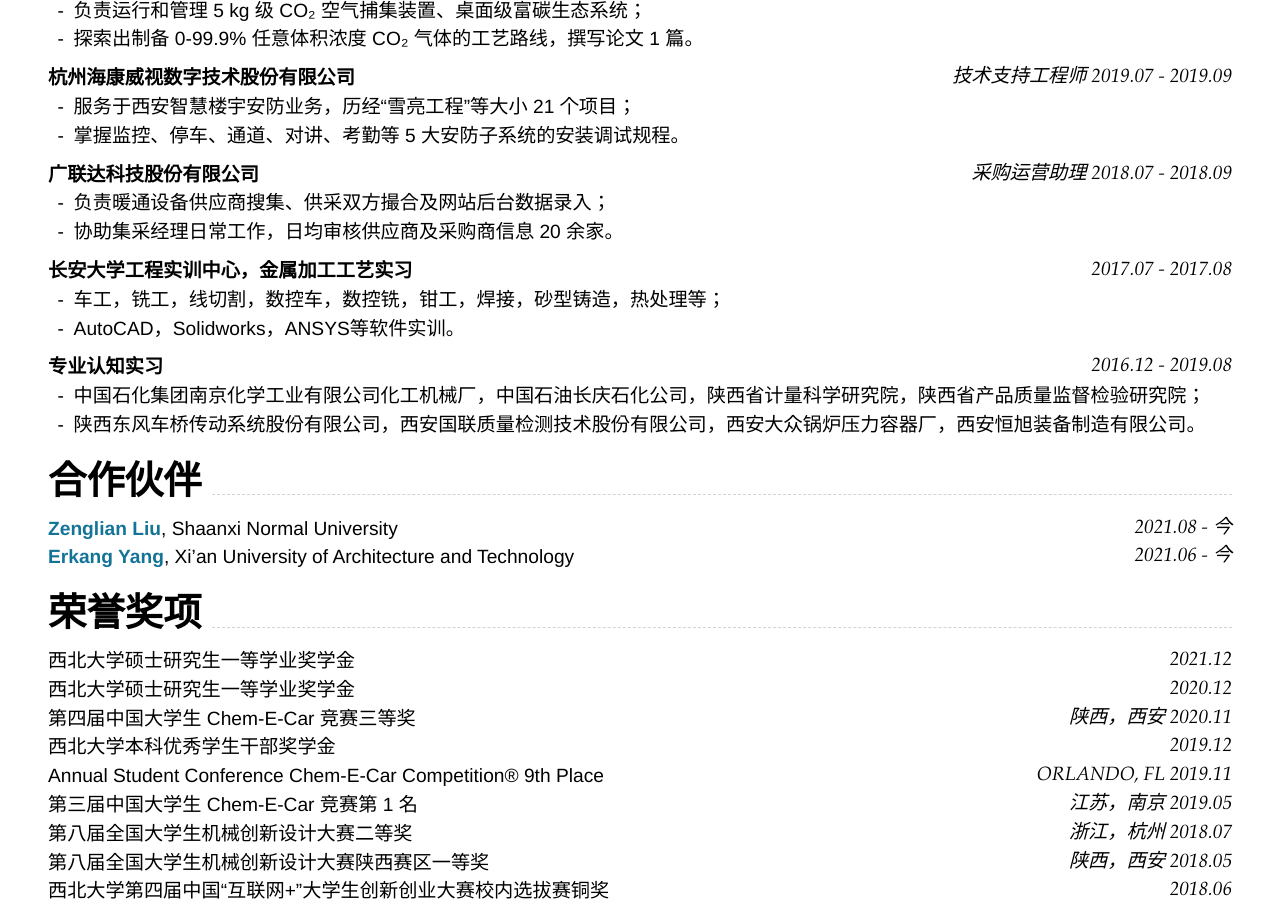
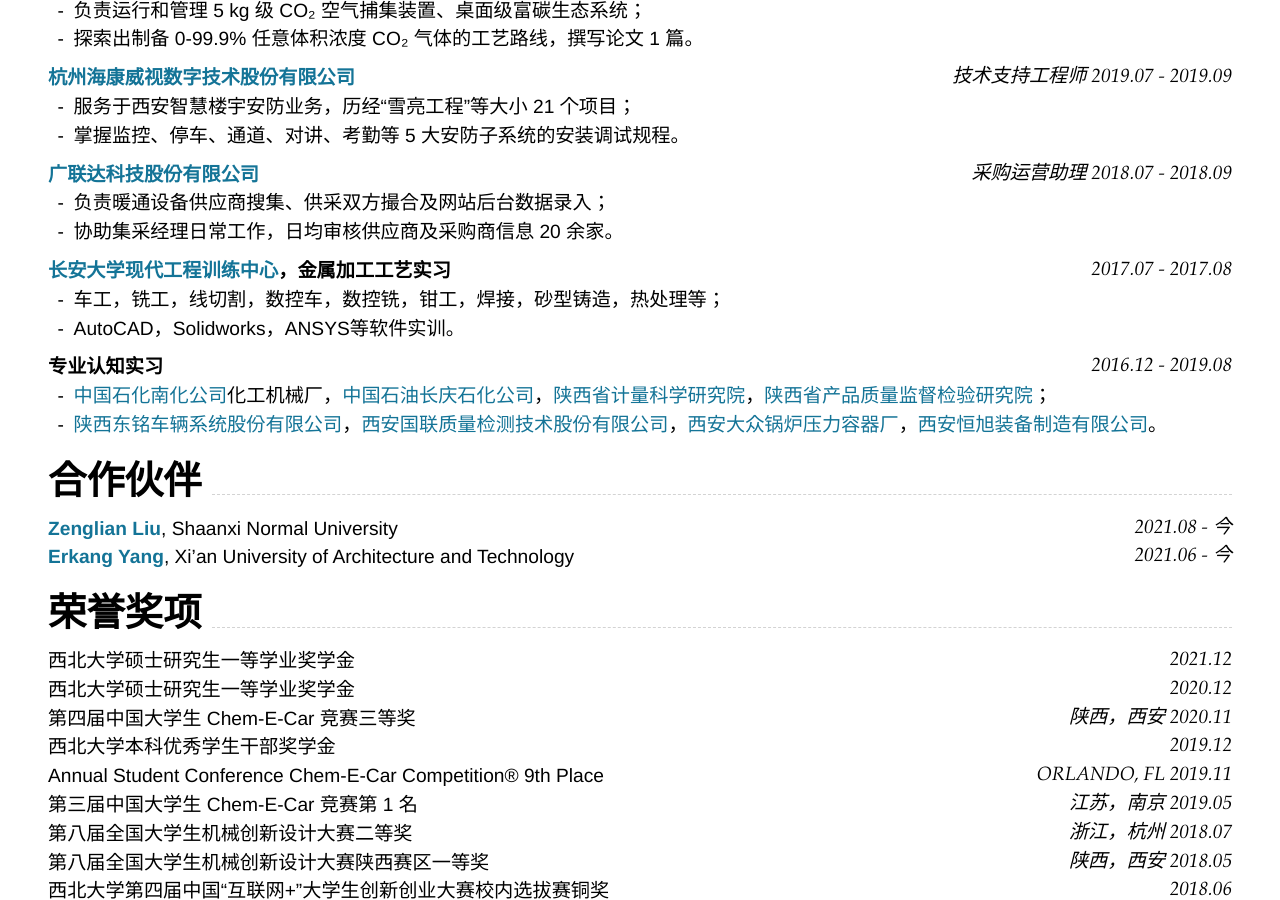
Before and after one commit to nwuzmedoutlook/resume, a Jekyll site: the page built from index.md, in a window 1280 px wide and 900 px high, scrolled down 2557 px. Built offline with Jekyll 4.4.1, drawn with Linux system fonts in a browser that asks for light colours; nearby versions of some CDN libraries.

Commit message:
Update index.md

```diff
--- a/index.md
+++ b/index.md
@@ -125,25 +125,25 @@ _[实用新型], 授权公布号：CN208956465U，授权公告日：2019.06.11_<
 
 ## **工作经历**
 
-### **霖和气候科技（北京）有限公司** `碳捕集工程师 2021.07 - 2022.06`
+### **[霖和气候科技（北京）有限公司](https://mp.weixin.qq.com/s/XoXXZxPTOIPaaENxTI8IDQ)** `碳捕集工程师 2021.07 - 2022.06`
 - 负责运行和管理 5 kg 级 CO₂ 空气捕集装置、桌面级富碳生态系统；
 - 探索出制备 0-99.9% 任意体积浓度 CO₂ 气体的工艺路线，撰写论文 1 篇。
 
-### **杭州海康威视数字技术股份有限公司** `技术支持工程师 2019.07 - 2019.09`
+### **[杭州海康威视数字技术股份有限公司](https://www.hikvision.com/cn/)** `技术支持工程师 2019.07 - 2019.09`
 - 服务于西安智慧楼宇安防业务，历经“雪亮工程”等大小 21 个项目；
 - 掌握监控、停车、通道、对讲、考勤等 5 大安防子系统的安装调试规程。
 
-### **广联达科技股份有限公司** `采购运营助理 2018.07 - 2018.09`
+### **[广联达科技股份有限公司](https://www.glodon.com/)** `采购运营助理 2018.07 - 2018.09`
 - 负责暖通设备供应商搜集、供采双方撮合及网站后台数据录入；
 - 协助集采经理日常工作，日均审核供应商及采购商信息 20 余家。
 
-### **长安大学工程实训中心，金属加工工艺实习** `2017.07 - 2017.08`
+### **[长安大学现代工程训练中心](https://gcxlzx.chd.edu.cn/)，金属加工工艺实习** `2017.07 - 2017.08`
 - 车工，铣工，线切割，数控车，数控铣，钳工，焊接，砂型铸造，热处理等；
 - AutoCAD，Solidworks，ANSYS等软件实训。
 
 ### **专业认知实习** `2016.12 - 2019.08`
-- 中国石化集团南京化学工业有限公司化工机械厂，中国石油长庆石化公司，陕西省计量科学研究院，陕西省产品质量监督检验研究院；
-- 陕西东风车桥传动系统股份有限公司，西安国联质量检测技术股份有限公司，西安大众锅炉压力容器厂，西安恒旭装备制造有限公司。
+- [中国石化南化公司](http://ncic.sinopec.com/ncic/)化工机械厂，[中国石油长庆石化公司](https://www.cnpc.com.cn/cnpc/lhqy/201404/d41fe0c79d39466daf09c1fee10f7708.shtml)，[陕西省计量科学研究院](http://www.sims.ac.cn/)，[陕西省产品质量监督检验研究院](http://www.snzhijian.org.cn/)；
+- [陕西东铭车辆系统股份有限公司](http://www.sxqc.com/dlxtjgjlbj/index_43.aspx)，[西安国联质量检测技术股份有限公司](http://www.xaunqd.com/)，[西安大众锅炉压力容器厂](https://mp.weixin.qq.com/s/zzH7WiTnvl_LsqW9_YNZtw)，[西安恒旭装备制造有限公司](http://hxgx.com/)。
 
 ## **合作伙伴**
 
```
